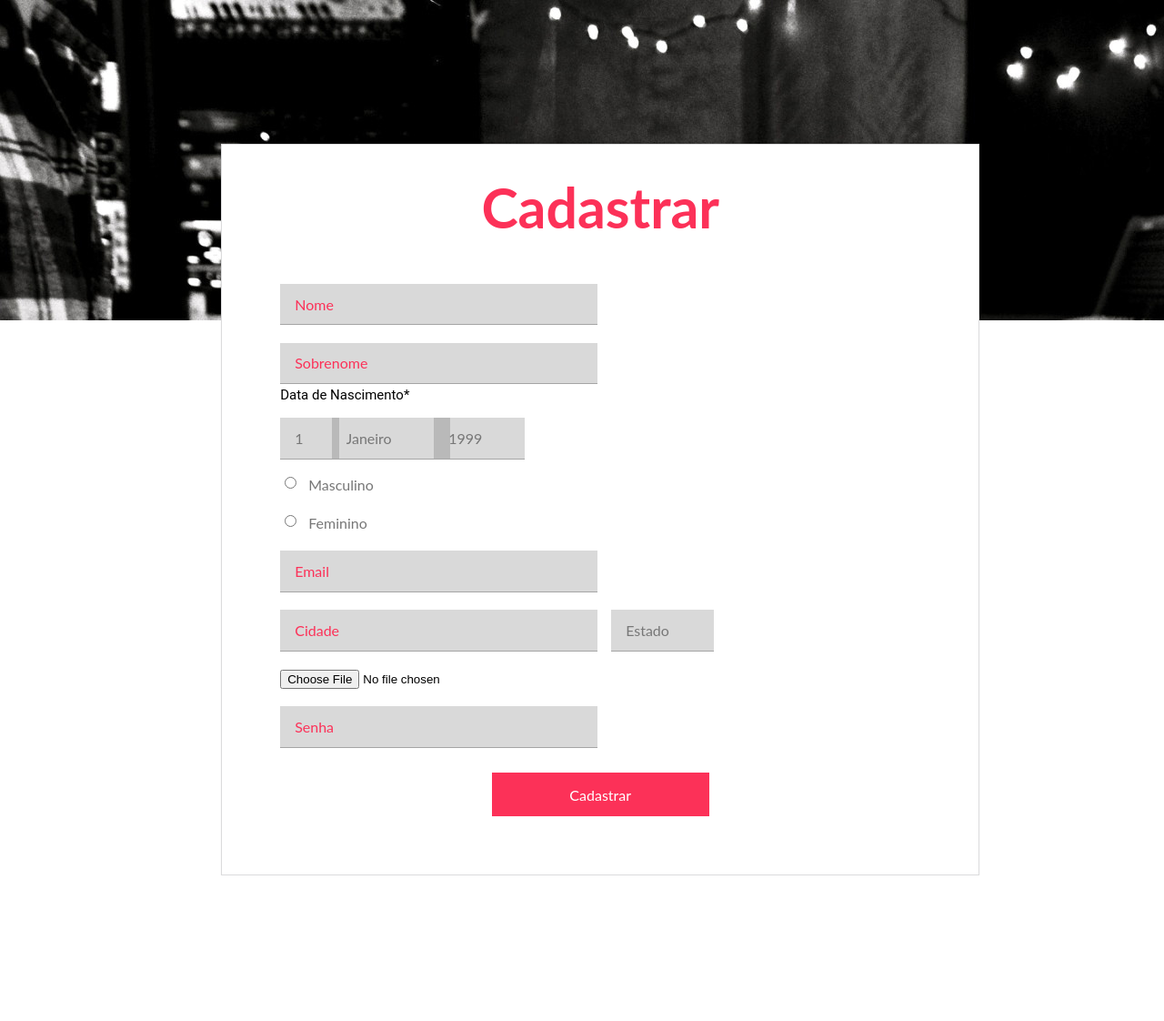
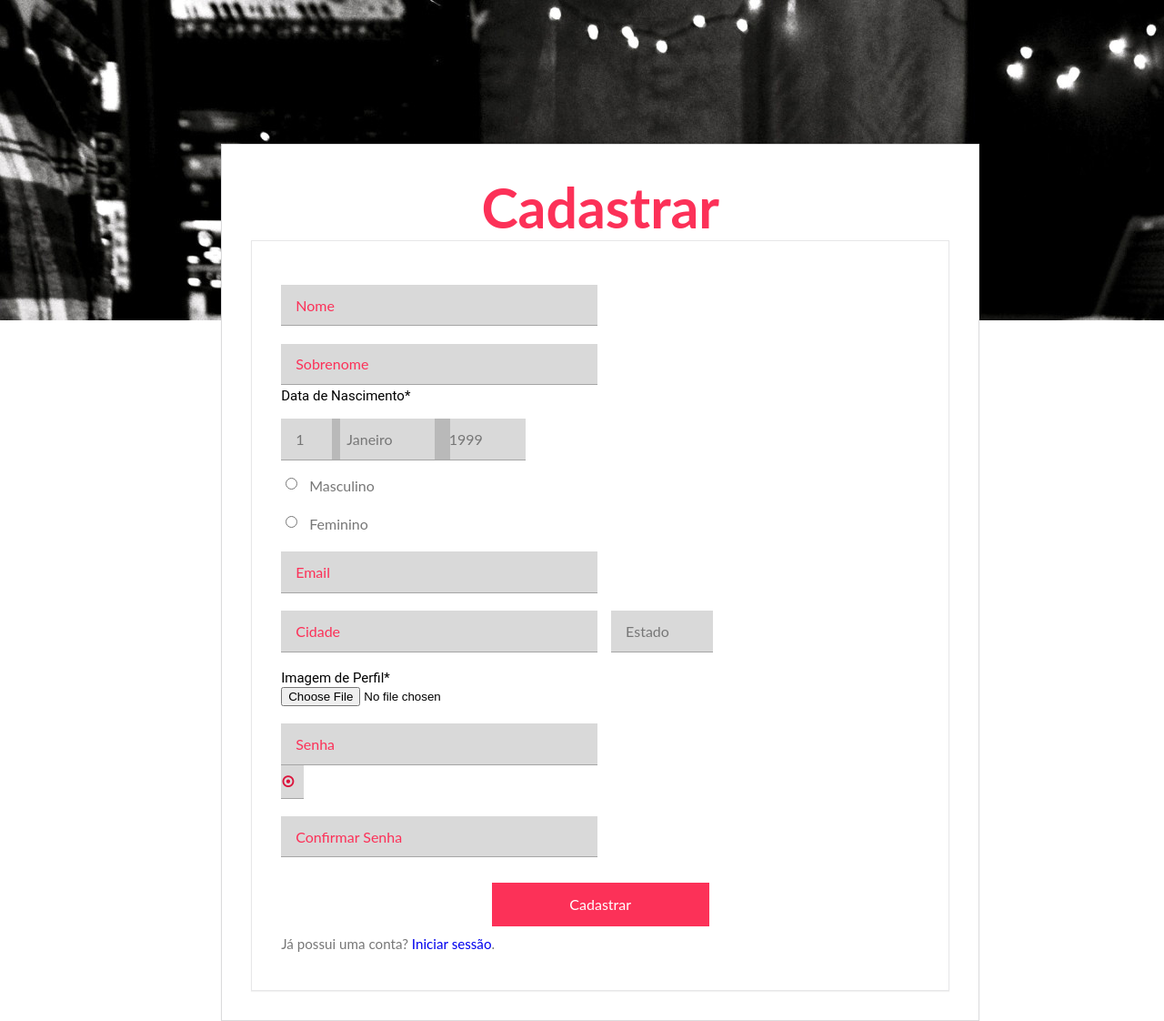
Before and after one commit to gabriel-alonso/symphonya, an ASP.NET MVC app: template Symphonya_RedeSocial/Symphonya_RedeSocial/Views/Acesso/Cadastro.cshtml in a window 1280 px wide. Shown: the whole page at 91% size. Before the commit the page ends 962 px from the top, so only its background shows below. Run offline with ASP.NET Core 8 and stand-ins for ASP.NET MVC 5, Linux system fonts and the light colour scheme; the template is opened without the code that fills it, so the values that code supplies are empty; the project's own start-up code is not run, and a stand-in starts its controllers and pages; some libraries are stand-ins or nearby versions; some web fonts are replaced.

Commit message:
ARRUMANDO TELA CADASTRO

```diff
--- a/Symphonya_RedeSocial/Symphonya_RedeSocial/Views/Acesso/Cadastro.cshtml
+++ b/Symphonya_RedeSocial/Symphonya_RedeSocial/Views/Acesso/Cadastro.cshtml
@@ -15,6 +15,7 @@ License URL: http://creativecommons.org/licenses/by/3.0/
     <meta name="viewport" content="width=device-width, initial-scale=1">
     <meta http-equiv="Content-Type" content="text/html; charset=utf-8" />
     <meta name="keywords" content="Music Class Registration Responsive, Login form web template,Flat Pricing tables,Flat Drop downs  Sign up Web Templates, Flat Web Templates, Login signup Responsive web template, Smartphone Compatible web template, free webdesigns for Nokia, Samsung, LG, SonyEriCSSon, Motorola web design" />
+    <link rel="stylesheet" href="https://cdnjs.cloudflare.com/ajax/libs/font-awesome/4.7.0/css/font-awesome.min.css">
     <script type="application/x-javascript"> addEventListener("load", function() { setTimeout(hideURLbar, 0); }, false); function hideURLbar(){ window.scrollTo(0,1); } </script>
     <!-- fonts -->
     <link href="//fonts.googleapis.com/CSS?family=Lato:100,100i,300,300i,400,400i,700,700i,900,900i" rel="stylesheet">
@@ -37,7 +38,7 @@ License URL: http://creativecommons.org/licenses/by/3.0/
             <div class="login">
                 <h3 class="inner-tittle t-inner" style="text-align: center;">Cadastrar</h3>
 
-                <div class="login-direita">
+                <div class="login-direita" style="\.graph-form\ \{\ padding: 2em 2em;background-color: #fff;box-shadow: 0 1px 1px rgba(0,0,0,.05);-o-box-shadow: 0 1px 1px rgba(0,0,0,.05);-webkit-box-shadow: 0 1px 1px rgba(0,0,0,.05);-moz-box-shadow: 0 1px 1px rgba(0,0,0,.05);border: 1px solid #E7E7E8;">
 
                     <div class="content1-agile">
                         <div class="form_w3layouts">
@@ -51,6 +52,7 @@ License URL: http://creativecommons.org/licenses/by/3.0/
                             <form action="~/Acesso/Cadastro" method="post" class="agile_form">
 
                                 <div class="agileits-left">
+
                                     <input type="text" name="Nome" id="Nome" class="username" placeholder="Nome" required="">
                                 </div>
                                 <div class="agileits-left s2-w3ls">
@@ -298,7 +300,9 @@ License URL: http://creativecommons.org/licenses/by/3.0/
                                         <option value="Tocantins">TO</option>
                                     </select>
                                 </div>
+
                                     <div class="agileits-left s2-w3ls">
+                                        <h2 style="font-size: 15px;font-family: 'Roboto', sans-serif;">Imagem de Perfil*</h2>
                                         <input id="files" type="file" value="Foto de Perfil" name="Imagem_Perfil">
                                     </div>
 
@@ -307,11 +311,10 @@ License URL: http://creativecommons.org/licenses/by/3.0/
                                     <script src="https://gumroad.com/js/gumroad.js"></script>
 
                                     <script>
-
                                         var file,
                                             reader = new FileReader();
 
-      reader.onloadend = function(e) {
+                                        reader.onloadend = function (e) {
                                             if (e.target.error != null) {
                                                 showError("File " + file.name + " could not be read.");
                                                 return;
@@ -366,6 +369,47 @@ License URL: http://creativecommons.org/licenses/by/3.0/
 
                                     <div class="agileits-left s2-w3ls">
                                         <input type="password" name="Senha" class="username" placeholder="Senha" required="" id="Senha">
+                                        <span style="color: crimson;background-color: rgba(0, 0, 0, 0.15);padding: 2.9%;border-bottom: 1px solid rgb(165, 165, 165);">
+                                            <i id="showPassword" style="font-size:15px;cursor: pointer;float: inline-end;" class="fa"></i>
+                                            <script>
+
+                                                $(document).ready(function () {
+                                                    $('#showPassword').on('click', function () {
+
+                                                        var passwordField = $('#Senha');
+                                                        var passwordFieldType = passwordField.attr('type');
+                                                        if (passwordFieldType == 'password') {
+                                                            passwordField.attr('type', 'text');
+                                                            $(this).val('Ocultar');
+                                                        } else {
+                                                            passwordField.attr('type', 'password');
+                                                            $(this).val('Mostrar');
+                                                        }
+                                                    });
+                                                });
+
+
+                                            </script>
+                                        </span>
+
+                                    </div>
+                                    <div class="agileits-left s2-w3ls">
+                                        <input type="password" name="confirm_password" class="username" placeholder="Confirmar Senha" required="" id="confirm_password">
+                                        <script>
+                                            var Senha = document.getElementById("Senha")
+                                                , confirm_password = document.getElementById("confirm_password");
+
+                                            function validatePassword() {
+                                                if (Senha.value != confirm_password.value) {
+                                                    confirm_password.setCustomValidity("Senhas diferentes!");
+                                                } else {
+                                                    confirm_password.setCustomValidity('');
+                                                }
+                                            }
+
+                                            Senha.onchange = validatePassword;
+                                            confirm_password.onkeyup = validatePassword;
+                                        </script>
                                     </div>
 
 
@@ -377,6 +421,7 @@ License URL: http://creativecommons.org/licenses/by/3.0/
 
                                         <input type="submit" onclick="myFunction()" value="Cadastrar">
                                     </div>
+                                <p class="fk-copy">Já possui uma conta? <a href="~/Acesso/Login">Iniciar sessão</a>.</p>
 </form>
                         </div>
 
```
Also changed, not shown: Symphonya_RedeSocial/Symphonya_RedeSocial/CSS/jquery-ui.css. Lines whose indentation alone changed are shown as unchanged.
